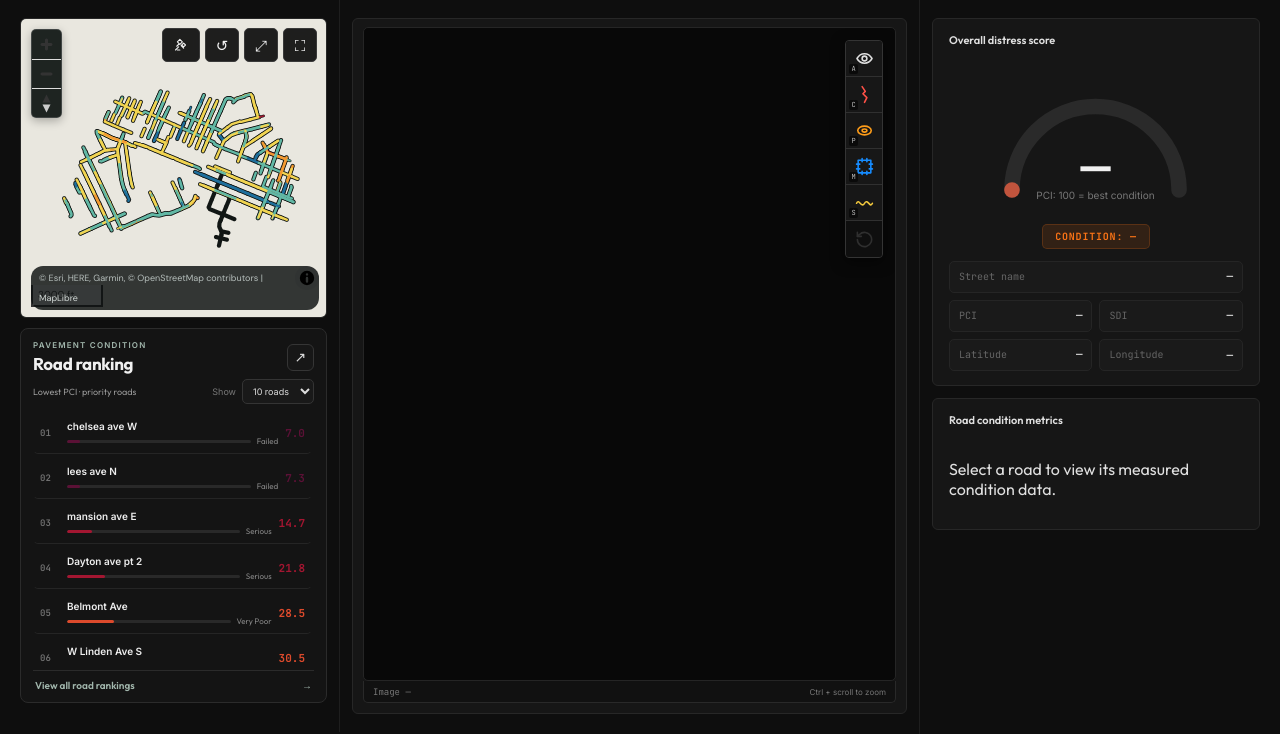
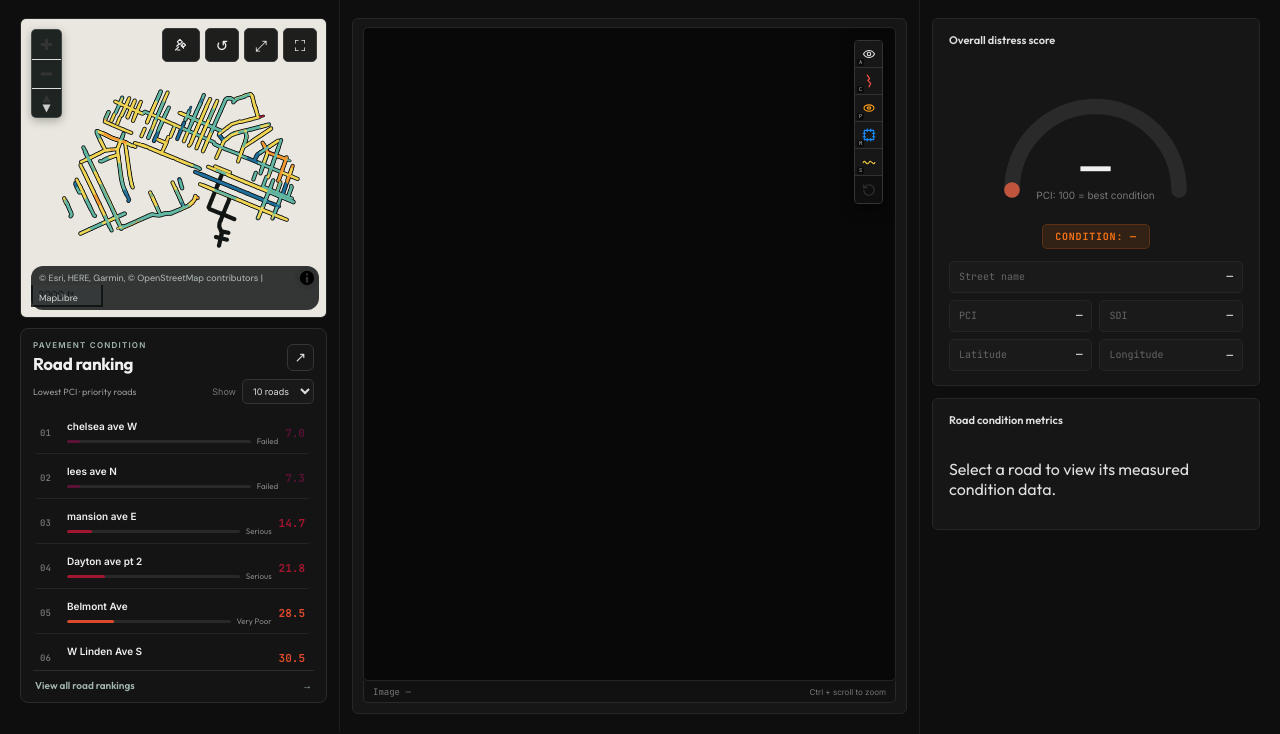
Before and after one commit to CritGod-XD/street1, a Flask app: page /dashboard in a window 1280 px wide. Shown: the part 68-802 px from the top of the page. Run offline with Flask 3, Linux system fonts and the light colour scheme; the visitor is signed in with stand-in values (Sample User, id 1).

Commit message:
Reduce annotation toolbar size by 25 percent

```diff
--- a/templates/index.html
+++ b/templates/index.html
@@ -313,13 +313,13 @@
         .streetlens-annotation-controls{display:none!important}
         .streetlens-annotation-state{display:none!important}
         /* Sticky toolbar stays pinned to the viewer while its image strip scrolls. */
-         .streetlens-annotation-float{position:sticky;top:12px;right:12px;left:auto;margin:12px 12px -218px auto;z-index:40;display:flex;flex-direction:column;width:38px;background:rgba(17,17,17,.96);border:1px solid #343434;border-radius:4px;box-shadow:0 4px 14px #0008;overflow:hidden;backdrop-filter:blur(8px);pointer-events:auto}
-        .streetlens-annotation-tool{position:relative;width:36px;height:36px;display:flex;align-items:center;justify-content:center;padding:0;border:0;border-bottom:1px solid #303030;background:#171717;color:#ddd;cursor:pointer;transition:background .15s,color .15s}
+         .streetlens-annotation-float{position:sticky;top:12px;right:12px;left:auto;margin:9px 9px -164px auto;z-index:40;display:flex;flex-direction:column;width:29px;background:rgba(17,17,17,.96);border:1px solid #343434;border-radius:4px;box-shadow:0 4px 14px #0008;overflow:hidden;backdrop-filter:blur(8px);pointer-events:auto}
+        .streetlens-annotation-tool{position:relative;width:27px;height:27px;display:flex;align-items:center;justify-content:center;padding:0;border:0;border-bottom:1px solid #303030;background:#171717;color:#ddd;cursor:pointer;transition:background .15s,color .15s}
         .streetlens-annotation-tool:last-child{border-bottom:0}
         .streetlens-annotation-tool:hover{background:#292929}
         .streetlens-annotation-tool:focus-visible{outline:2px solid #eee;outline-offset:-3px}
-        .streetlens-annotation-tool svg{width:19px;height:19px;fill:none;stroke:currentColor;stroke-width:2;stroke-linecap:round;stroke-linejoin:round}
-        .streetlens-annotation-tool kbd{position:absolute;left:3px;bottom:2px;min-width:9px;padding:0 1px;border-radius:2px;background:#090909d9;color:#bdbdbd;font:7px 'JetBrains Mono',monospace;line-height:10px;text-align:center}
+        .streetlens-annotation-tool svg{width:14px;height:14px;fill:none;stroke:currentColor;stroke-width:2;stroke-linecap:round;stroke-linejoin:round}
+        .streetlens-annotation-tool kbd{position:absolute;left:2px;bottom:1px;min-width:7px;padding:0 1px;border-radius:2px;background:#090909d9;color:#bdbdbd;font:5.25px 'JetBrains Mono',monospace;line-height:7.5px;text-align:center}
         .streetlens-annotation-tool.crack{color:#ff5147}.streetlens-annotation-tool.pothole{color:#ff9d19}.streetlens-annotation-tool.patch{color:#168cff}.streetlens-annotation-tool.sealant{color:#f2c83d}
         .streetlens-annotation-tool:not(.is-active){color:#686868;background:#101010;opacity:.72}
         .streetlens-annotation-tool:not(.is-active) svg{opacity:.5}
@@ -327,7 +327,7 @@
         .streetlens-image-tracker{display:flex;justify-content:space-between;align-items:center;gap:8px;min-height:22px;padding:3px 9px;background:#111;border:1px solid #292929;border-top:0;border-radius:0 0 5px 5px;color:#777;font:9px 'JetBrains Mono',monospace}.streetlens-image-tracker .streetlens-road-ctrl-hint{margin-left:auto;color:#666;font:9px Inter,sans-serif;white-space:nowrap}
         .streetlens-road-toolbar{display:flex;align-items:center;gap:6px;padding:0 0 8px}
         .streetlens-road-ctrl-hint{margin-left:auto;color:#666;font:9px Inter,sans-serif}
-        @media(max-width:700px){.streetlens-annotation-float{top:40px;right:8px;width:34px}.streetlens-annotation-tool{width:32px;height:32px}.streetlens-annotation-tool svg{width:17px;height:17px}}        .streetlens-road-frame{position:relative;overflow:hidden;aspect-ratio:1640/787}
+        @media(max-width:700px){.streetlens-annotation-float{top:30px;right:6px;width:26px}.streetlens-annotation-tool{width:24px;height:24px}.streetlens-annotation-tool svg{width:13px;height:13px}}        .streetlens-road-frame{position:relative;overflow:hidden;aspect-ratio:1640/787}
         .streetlens-road-frame img{width:100%;height:100%;object-fit:contain}
         .streetlens-road-frame .streetlens-frame-overlay{position:absolute;inset:0;width:100%;height:100%;pointer-events:none}
         .streetlens-road-frame .streetlens-frame-error{position:absolute;left:7px;bottom:7px;padding:4px 6px;background:#260f0fe8;border:1px solid #6d2929;color:#ffb0a8;font:9px Inter,sans-serif;line-height:1.3}
```
